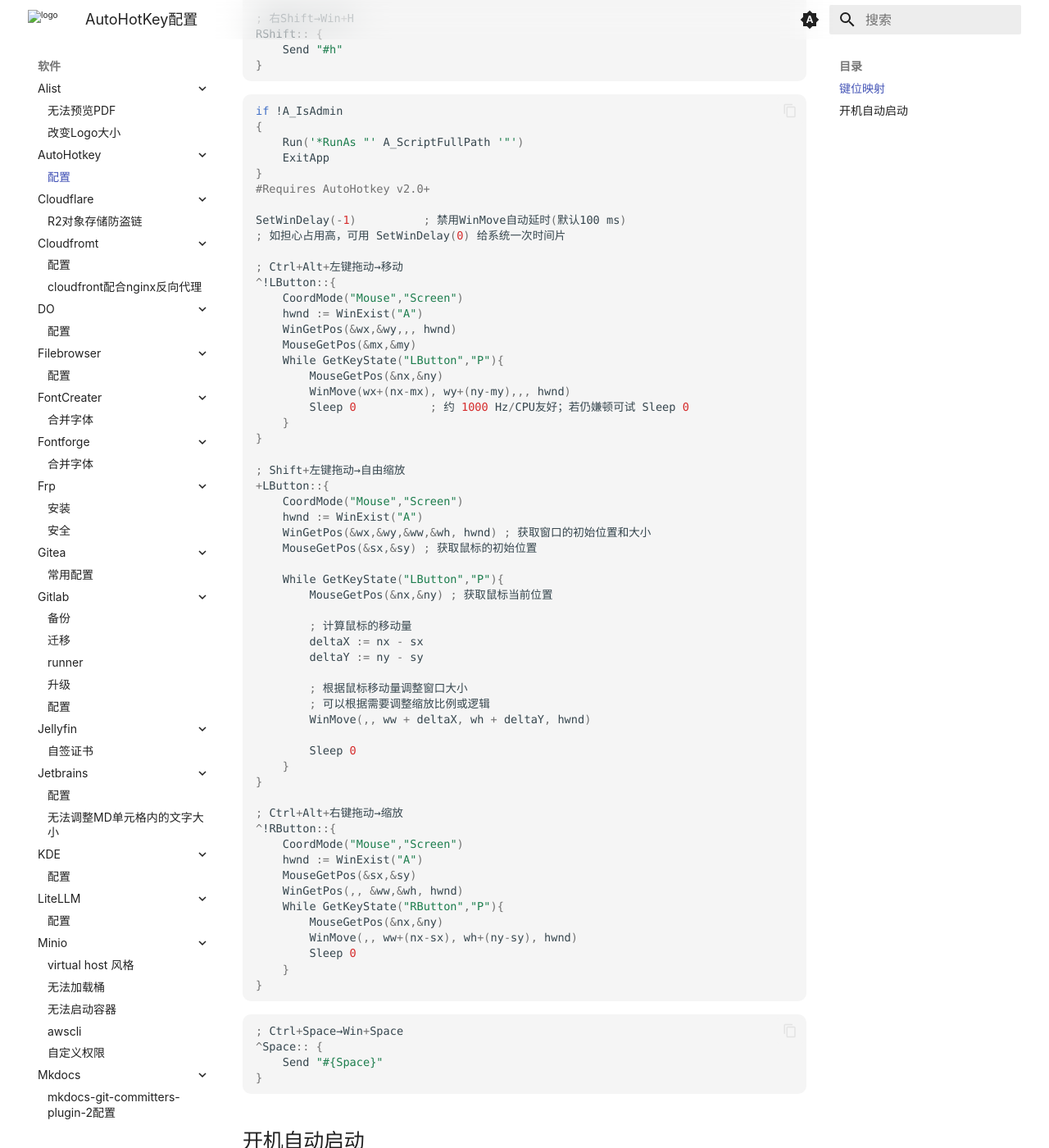
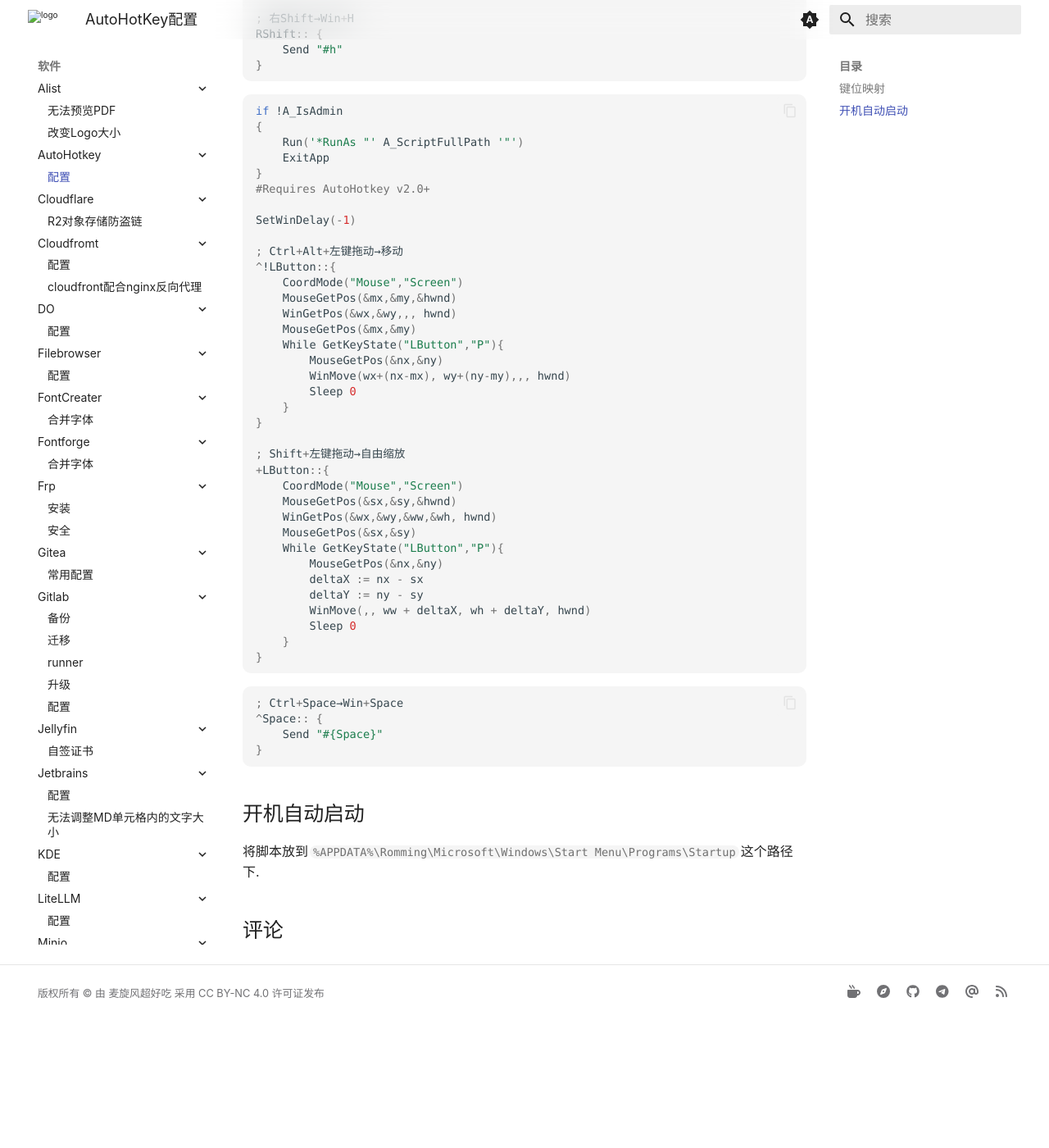
Before and after one commit to ricolxwz/note, an MkDocs documentation site: the page built from docs/software/autohotkey/config.md, in a window 1280 px wide and 1400 px high, scrolled down 612 px. Shown: the whole window at 82% size. Built offline with MkDocs 1.6.1 and Material for MkDocs 9.7.7, drawn with Linux system fonts in a browser that asks for light colours; some web fonts are replaced; comment, search, counter and statistics services are not loaded; a style sheet for code colours, icons or effects is not loaded; after the commit the page ends 1859 px from its top, so only the background shows below that.

Commit message:
Update config.md

```diff
--- a/docs/software/autohotkey/config.md
+++ b/docs/software/autohotkey/config.md
@@ -38,53 +38,32 @@
 }
 #Requires AutoHotkey v2.0+
 
-SetWinDelay(-1)          ; 禁用WinMove自动延时(默认100 ms)
-; 如担心占用高，可用 SetWinDelay(0) 给系统一次时间片
+SetWinDelay(-1)
 
 ; Ctrl+Alt+左键拖动→移动
 ^!LButton::{
     CoordMode("Mouse","Screen")
-    hwnd := WinExist("A")
+    MouseGetPos(&mx,&my,&hwnd)
     WinGetPos(&wx,&wy,,, hwnd)
     MouseGetPos(&mx,&my)
     While GetKeyState("LButton","P"){
         MouseGetPos(&nx,&ny)
         WinMove(wx+(nx-mx), wy+(ny-my),,, hwnd)
-        Sleep 0           ; 约 1000 Hz/CPU友好；若仍嫌顿可试 Sleep 0
+        Sleep 0
     }
 }
 
 ; Shift+左键拖动→自由缩放
 +LButton::{
     CoordMode("Mouse","Screen")
-    hwnd := WinExist("A")
-    WinGetPos(&wx,&wy,&ww,&wh, hwnd) ; 获取窗口的初始位置和大小
-    MouseGetPos(&sx,&sy) ; 获取鼠标的初始位置
-
+    MouseGetPos(&sx,&sy,&hwnd)
+    WinGetPos(&wx,&wy,&ww,&wh, hwnd)
+    MouseGetPos(&sx,&sy)
     While GetKeyState("LButton","P"){
-        MouseGetPos(&nx,&ny) ; 获取鼠标当前位置
-
-        ; 计算鼠标的移动量
+        MouseGetPos(&nx,&ny)
         deltaX := nx - sx
         deltaY := ny - sy
-
-        ; 根据鼠标移动量调整窗口大小
-        ; 可以根据需要调整缩放比例或逻辑
         WinMove(,, ww + deltaX, wh + deltaY, hwnd)
-
-        Sleep 0
-    }
-}
-
-; Ctrl+Alt+右键拖动→缩放
-^!RButton::{
-    CoordMode("Mouse","Screen")
-    hwnd := WinExist("A")
-    MouseGetPos(&sx,&sy)
-    WinGetPos(,, &ww,&wh, hwnd)
-    While GetKeyState("RButton","P"){
-        MouseGetPos(&nx,&ny)
-        WinMove(,, ww+(nx-sx), wh+(ny-sy), hwnd)
         Sleep 0
     }
 }
```
